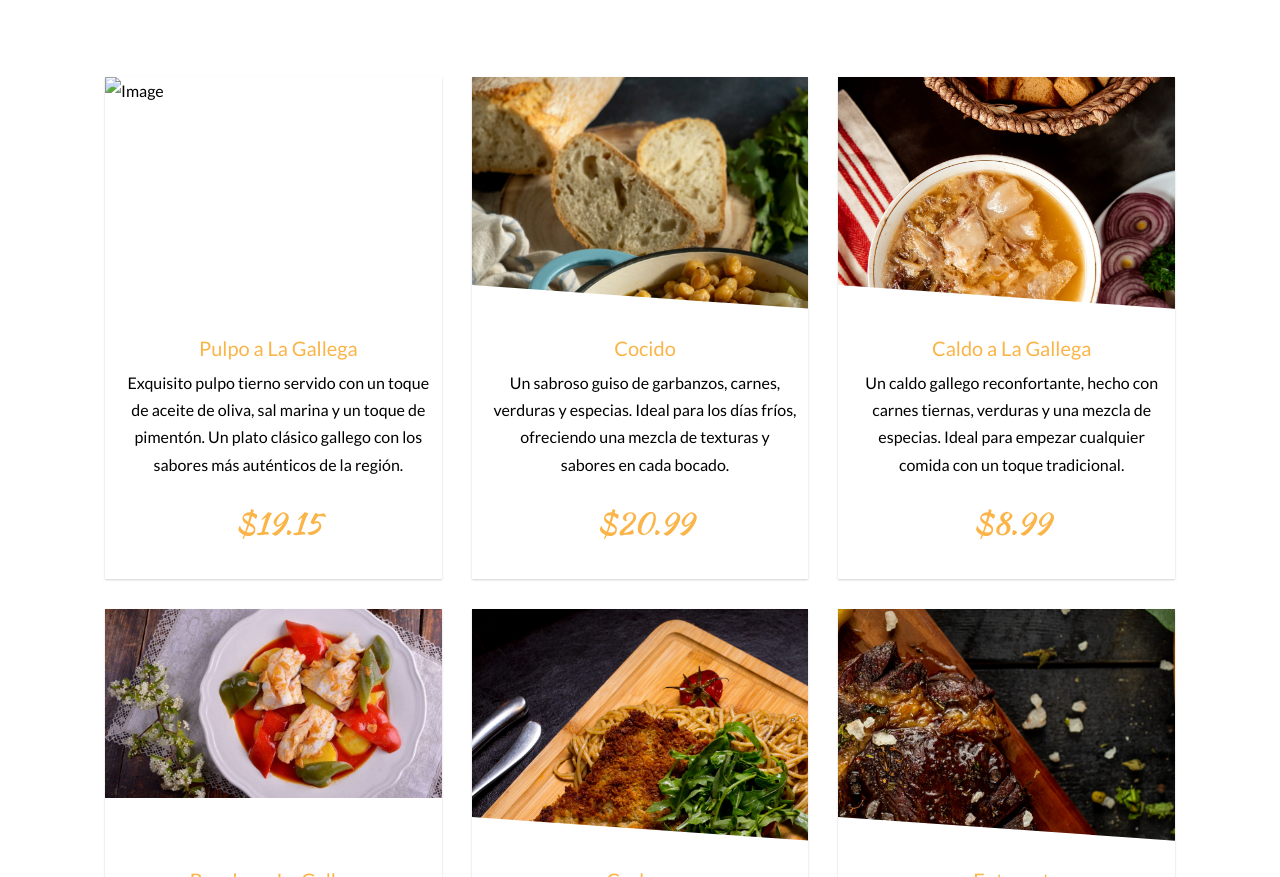
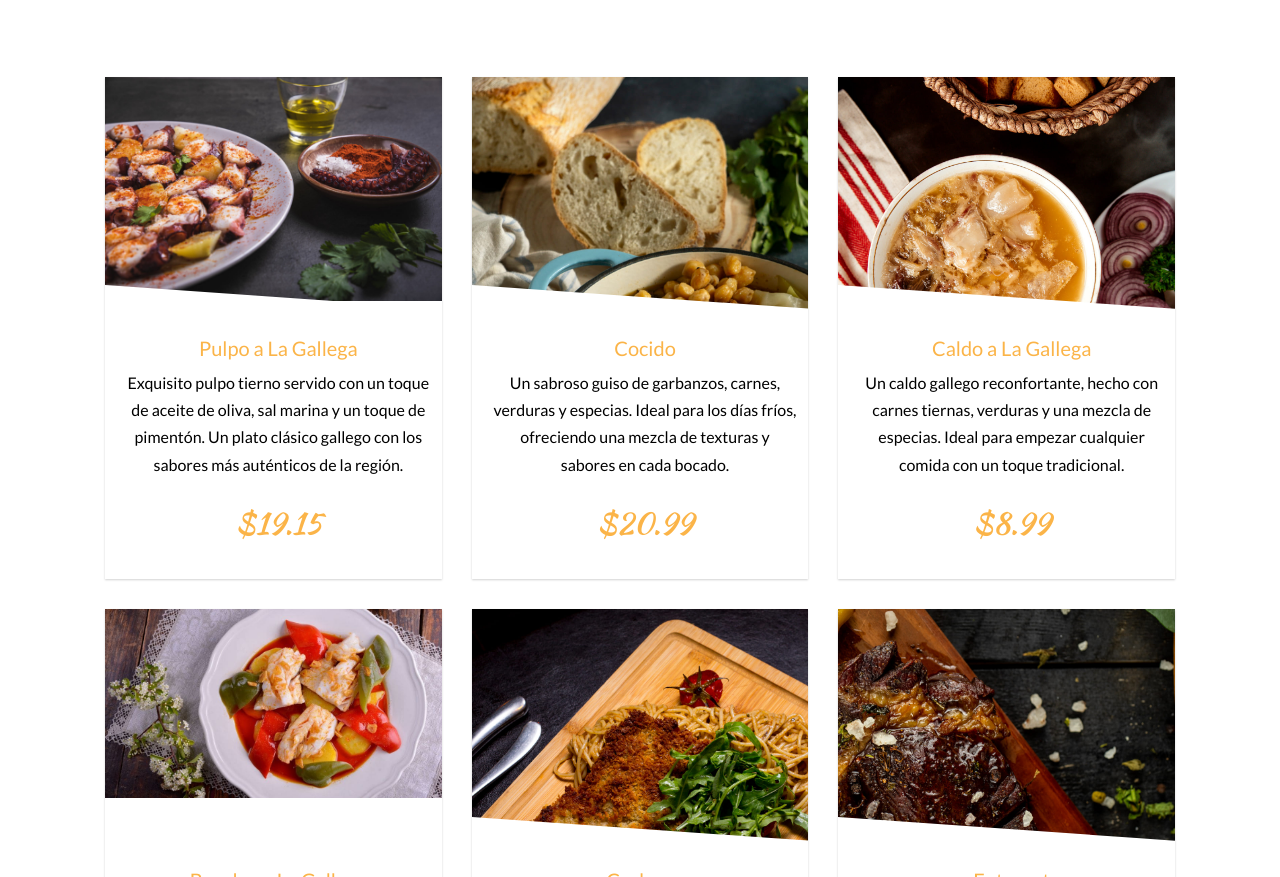
Before and after one commit to MauricioDiaz-G/celtica, a plain HTML site: page index.html in a window 1280 px wide. Shown: the part 1180-2057 px from the top of the page. Drawn offline with Linux system fonts and the light colour scheme; files whose address does not match are found by name.

Commit message:
Update index.html

```diff
--- a/index.html
+++ b/index.html
@@ -169,10 +169,10 @@
 			<div class="row">
 
 				<div class="col-lg-4 col-md-4 col-sm-6">
-					<a href="savory/images/inicio/pulpo.jpg" class="fh5co-card-item image-popup">
+					<a href="/images/inicio/pulpo.jpg" class="fh5co-card-item image-popup">
 						<figure>
 							<div class="overlay"><i class="ti-plus"></i></div>
-							<img src="savory/images/inicio/pulpo.jpg" alt="Image" class="img-responsive">
+							<img src="/images/inicio/pulpo.jpg" alt="Image" class="img-responsive">
 						</figure>
 						<div class="fh5co-text">
 							<h2>Pulpo a La Gallega</h2>
```
